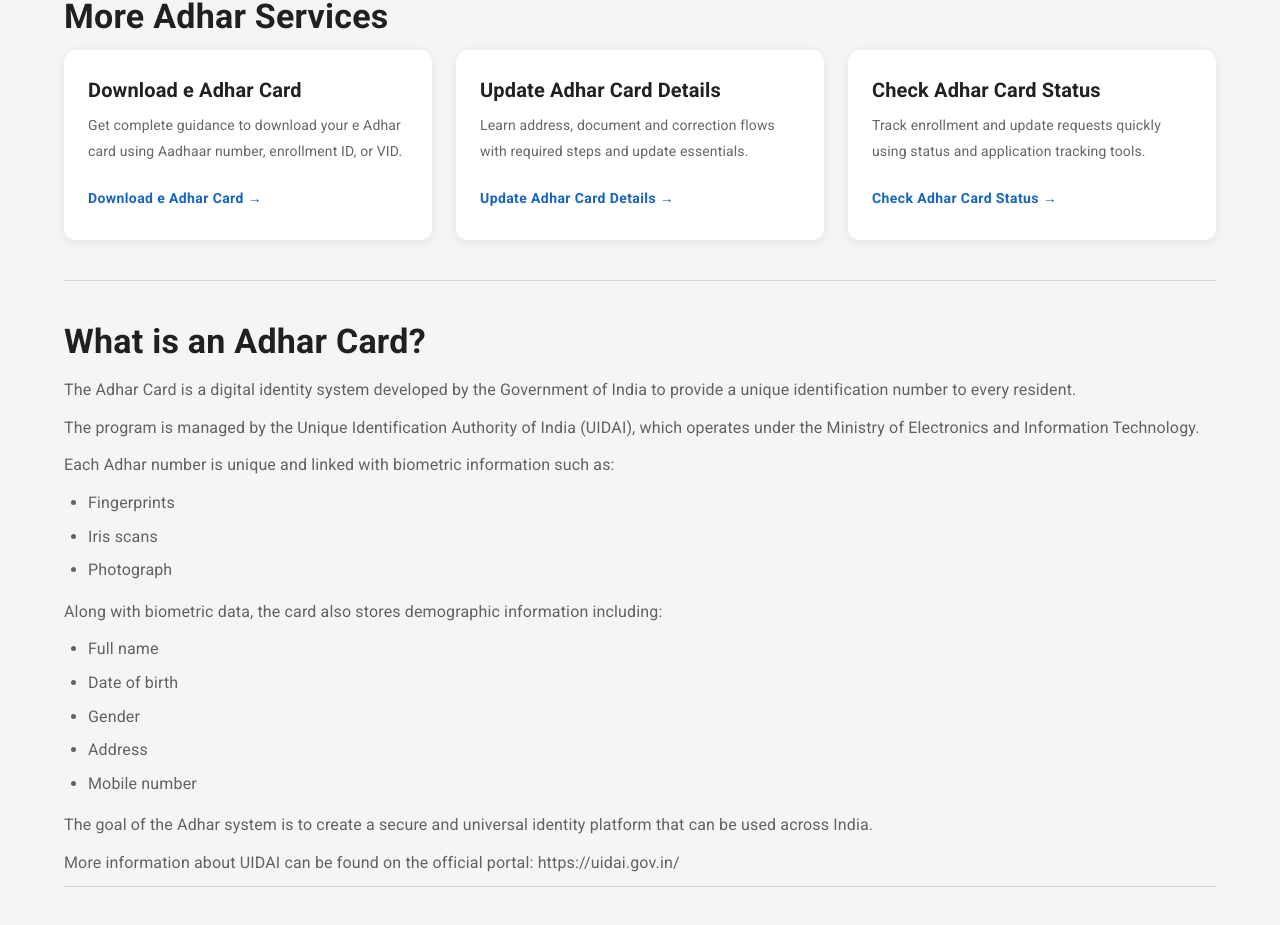
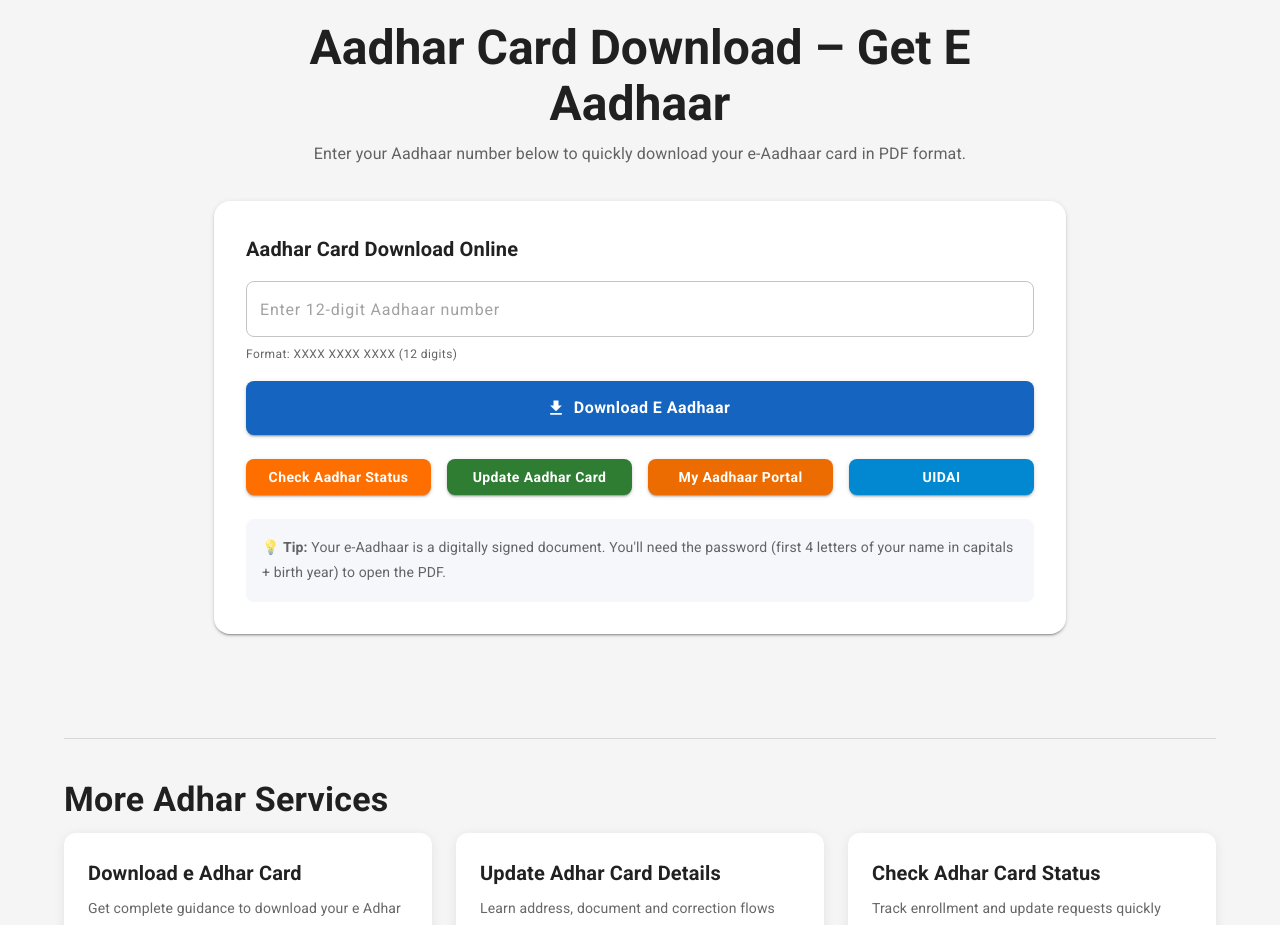
Before and after one commit to chiragtelar/aadharcard, a React (Create React App) app: page / in a window 1280 px wide. Shown: the part 1180-2105 px from the top of the page. Built offline with nearby package versions, Linux system fonts and the light colour scheme.

Commit message:
Quick Adhar  download section

```diff
--- /dev/null
+++ b/src/components/QuickAadharDownload.jsx
@@ -0,0 +1,208 @@
+import React, { useState } from 'react';
+import {
+  Box,
+  Container,
+  Typography,
+  TextField,
+  Button,
+  Paper,
+  Grid,
+  Alert,
+} from '@mui/material';
+import DownloadIcon from '@mui/icons-material/Download';
+import { Link as RouterLink, useNavigate } from 'react-router-dom';
+
+const QuickAadharDownload = () => {
+  const [aadharNumber, setAadharNumber] = useState('');
+  const [error, setError] = useState('');
+  const navigate = useNavigate();
+
+  const handleInputChange = (e) => {
+    const value = e.target.value.replace(/\D/g, '').slice(0, 12);
+    setAadharNumber(value);
+    if (error) setError('');
+  };
+
+  const handleSubmit = () => {
+    if (!aadharNumber.trim()) {
+      setError('Please enter your Aadhaar number');
+      return;
+    }
+    if (aadharNumber.length !== 12) {
+      setError('Aadhaar number must be exactly 12 digits');
+      return;
+    }
+    navigate(`/by-number-mobile?aadhar=${aadharNumber}`);
+  };
+
+  const handleKeyPress = (e) => {
+    if (e.key === 'Enter') {
+      handleSubmit();
+    }
+  };
+
+  const formatAadharDisplay = (num) => {
+    if (num.length <= 4) return num;
+    if (num.length <= 8) return `${num.slice(0, 4)} ${num.slice(4)}`;
+    return `${num.slice(0, 4)} ${num.slice(4, 8)} ${num.slice(8)}`;
+  };
+
+  return (
+    <Box sx={{ bgcolor: 'linear-gradient(rgba(13, 71, 161, 0.08), rgba(25, 118, 210, 0.08))', py: { xs: 6, md: 8 } }}>
+      <Container maxWidth="md">
+        <Typography
+          component="h2"
+          variant="h3"
+          fontWeight={700}
+          gutterBottom
+          sx={{ textAlign: 'center', mb: 1 }}
+        >
+          Aadhar Card Download – Get E Aadhaar
+        </Typography>
+        <Typography
+          variant="body1"
+          color="text.secondary"
+          sx={{ textAlign: 'center', mb: 4, lineHeight: 1.8 }}
+        >
+          Enter your Aadhaar number below to quickly download your e-Aadhaar card in PDF format.
+        </Typography>
+
+        <Paper
+          elevation={2}
+          sx={{
+            p: { xs: 3, md: 4 },
+            borderRadius: 2,
+            background: 'white',
+          }}
+        >
+          <Typography
+            component="label"
+            variant="h6"
+            fontWeight={700}
+            gutterBottom
+            sx={{ display: 'block', mb: 2 }}
+          >
+            Aadhar Card Download Online
+          </Typography>
+
+          <Grid container spacing={2}>
+            <Grid item xs={12}>
+              <TextField
+                fullWidth
+                placeholder="Enter 12-digit Aadhaar number"
+                value={formatAadharDisplay(aadharNumber)}
+                onChange={handleInputChange}
+                onKeyPress={handleKeyPress}
+                variant="outlined"
+                type="text"
+                inputProps={{
+                  inputMode: 'numeric',
+                  maxLength: 14,
+                }}
+                sx={{
+                  '& .MuiOutlinedInput-root': {
+                    fontSize: '1rem',
+                    letterSpacing: '0.05em',
+                  },
+                }}
+              />
+              <Typography
+                variant="caption"
+                color="text.secondary"
+                sx={{ display: 'block', mt: 1 }}
+              >
+                Format: XXXX XXXX XXXX (12 digits)
+              </Typography>
+            </Grid>
+            <Grid item xs={12}>
+              <Button
+                fullWidth
+                variant="contained"
+                color="primary"
+                onClick={handleSubmit}
+                startIcon={<DownloadIcon />}
+                sx={{
+                  py: 1.6,
+                  fontWeight: 700,
+                  fontSize: '1rem',
+                  textTransform: 'none',
+                }}
+              >
+                Download E Aadhaar
+              </Button>
+            </Grid>
+          </Grid>
+
+          <Grid container spacing={2} sx={{ mt: 1 }}>
+            <Grid item xs={12} sm={6} md={3}>
+              <Button
+                fullWidth
+                variant="contained"
+                color="secondary"
+                component={RouterLink}
+                to="/status"
+                sx={{ textTransform: 'none', fontWeight: 600 }}
+              >
+                Check Aadhar Status
+              </Button>
+            </Grid>
+            <Grid item xs={12} sm={6} md={3}>
+              <Button
+                fullWidth
+                variant="contained"
+                color="success"
+                component={RouterLink}
+                to="/update"
+                sx={{ textTransform: 'none', fontWeight: 600 }}
+              >
+                Update Aadhar Card
+              </Button>
+            </Grid>
+            <Grid item xs={12} sm={6} md={3}>
+              <Button
+                fullWidth
+                variant="contained"
+                color="warning"
+                component="a"
+                href="https://myaadhaar.uidai.gov.in/"
+                target="_blank"
+                rel="noopener noreferrer"
+                sx={{ textTransform: 'none', fontWeight: 600 }}
+              >
+                My Aadhaar Portal
+              </Button>
+            </Grid>
+            <Grid item xs={12} sm={6} md={3}>
+              <Button
+                fullWidth
+                variant="contained"
+                color="info"
+                component="a"
+                href="https://uidai.gov.in/"
+                target="_blank"
+                rel="noopener noreferrer"
+                sx={{ textTransform: 'none', fontWeight: 600 }}
+              >
+                UIDAI
+              </Button>
+            </Grid>
+          </Grid>
+
+          {error && (
+            <Alert severity="error" sx={{ mt: 2 }}>
+              {error}
+            </Alert>
+          )}
+
+          <Box sx={{ mt: 3, p: 2, bgcolor: '#f5f7fa', borderRadius: 1 }}>
+            <Typography variant="body2" color="text.secondary" sx={{ lineHeight: 1.8 }}>
+              <strong>💡 Tip:</strong> Your e-Aadhaar is a digitally signed document. You'll need the password (first 4 letters of your name in capitals + birth year) to open the PDF.
+            </Typography>
+          </Box>
+        </Paper>
+      </Container>
+    </Box>
+  );
+};
+
+export default QuickAadharDownload;
--- a/src/pages/Home.jsx
+++ b/src/pages/Home.jsx
@@ -23,6 +23,7 @@
 import ExpandMoreIcon from '@mui/icons-material/ExpandMore';
 import ArticleIcon from '@mui/icons-material/Article';
 import { Link as RouterLink } from 'react-router-dom';
+import QuickAadharDownload from '../components/QuickAadharDownload';
 
 const seoTitle = 'Adhar Card Download Online – e Adhar PDF, Status Check, Update & PAN Link Guide';
 const seoDescription =
@@ -176,6 +177,11 @@
 
       {/* ── Main Content ── */}
       <Container maxWidth="lg" sx={{ py: { xs: 5, md: 7 } }}>
+
+        {/* Quick Download Form */}
+        <QuickAadharDownload />
+
+        <Divider sx={{ my: 5 }} />
 
         {/* More Adhar Services cards */}
         <SectionHeading>More Adhar Services</SectionHeading>
```
